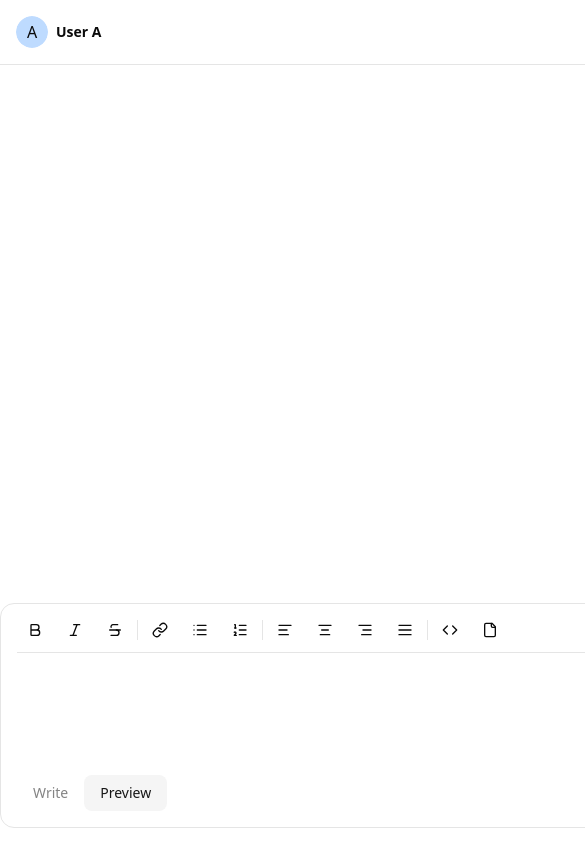
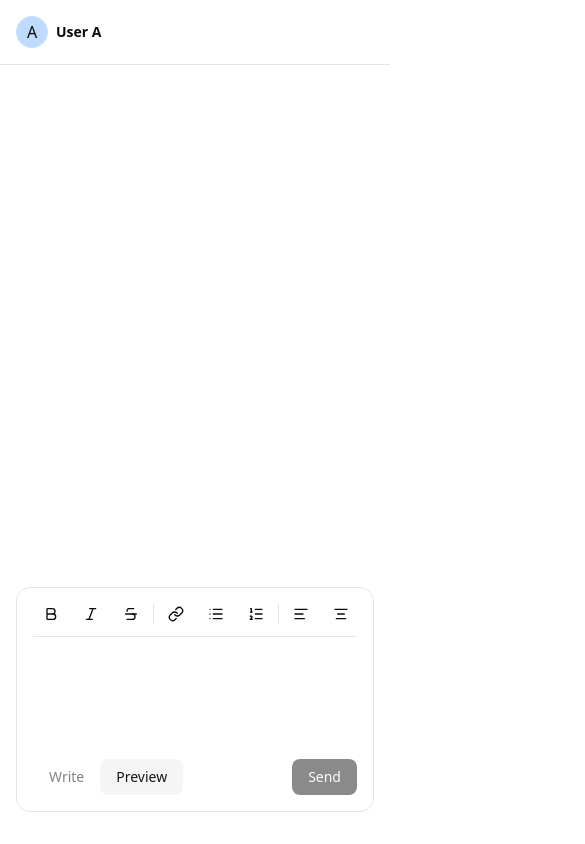
Before and after one commit to KhanhHuyen511/chatapp, a Next.js app: page / in a window 390 px wide. Shown: the top 844 px of the page, 585 px wide, since content can reach past the window. Built offline with nearby package versions, Linux system fonts and the light colour scheme.

Commit message:
responsive

```diff
--- a/app/page.tsx
+++ b/app/page.tsx
@@ -9,7 +9,7 @@ export default function Home() {
   const { messages } = useChat();
 
   return (
-    <div className="w-2xl mx-auto space-y-4 h-screen flex flex-col">
+    <div className="w-full max-w-2xl mx-auto space-y-4 h-screen flex flex-col">
       <div className="sticky top-0 left-0 right-0 border-b bg-white p-4">
         <div className="flex items-center gap-2">
           <Avatar>
@@ -19,6 +19,7 @@ export default function Home() {
         </div>
       </div>
 
+      <div className="flex-1 p-4 overflow-y-auto flex flex-col">
         <ul className="flex-1 overflow-y-auto flex flex-col gap-2">
           {messages.map((message) => (
             <Bubble
@@ -34,5 +35,6 @@ export default function Home() {
         {/* Editor */}
         <RichTextEditor className="py-4" />
       </div>
+    </div>
   );
 }
--- a/components/richTextEditor/toolbar.tsx
+++ b/components/richTextEditor/toolbar.tsx
@@ -49,7 +49,7 @@ const Toolbar: FC<Props> = ({
 }) => {
   return (
     <div>
-      <div className="flex items-center gap-1 pb-1 border-b">
+      <div className="flex items-center gap-1 pb-1 border-b overflow-x-auto">
         {/* Formatting */}
         <ToolbarButton
           onClick={() => onInsertFormatting('**', '**')}
```
Lines whose indentation alone changed are shown as unchanged.
